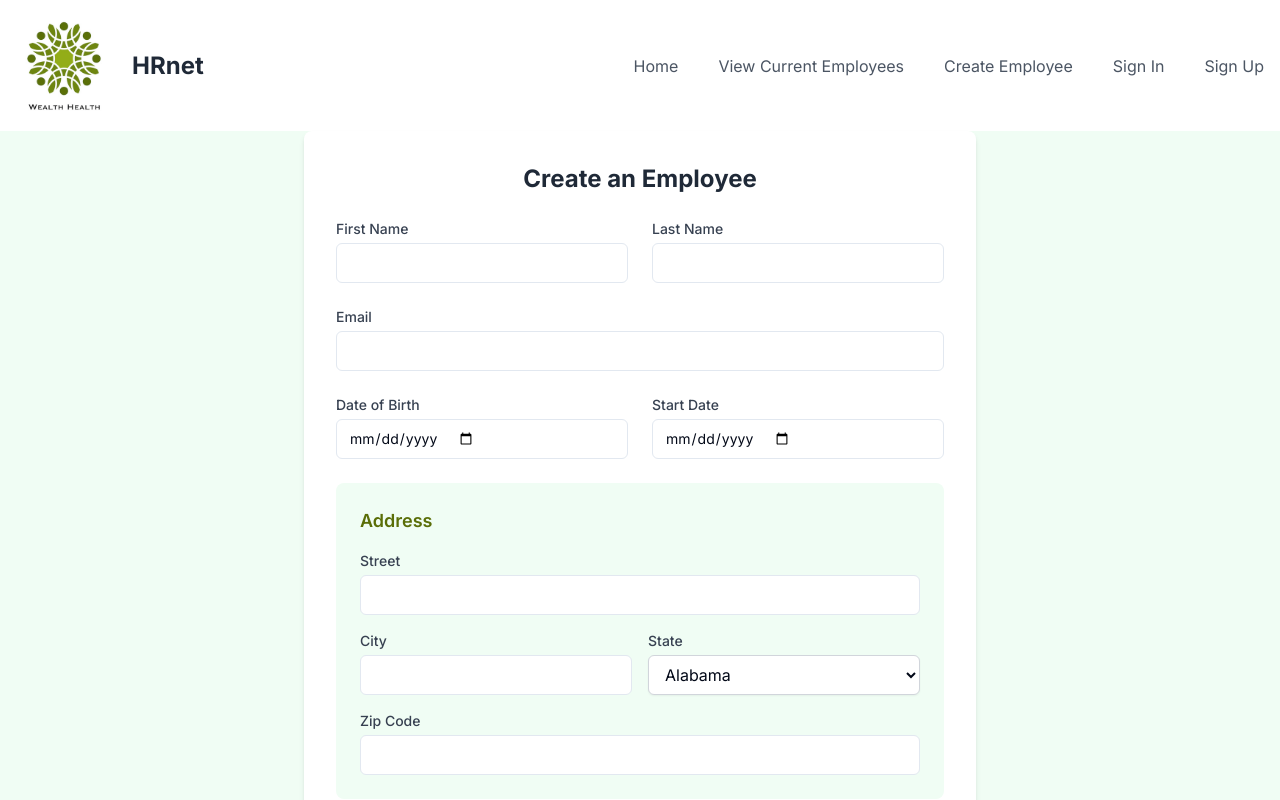
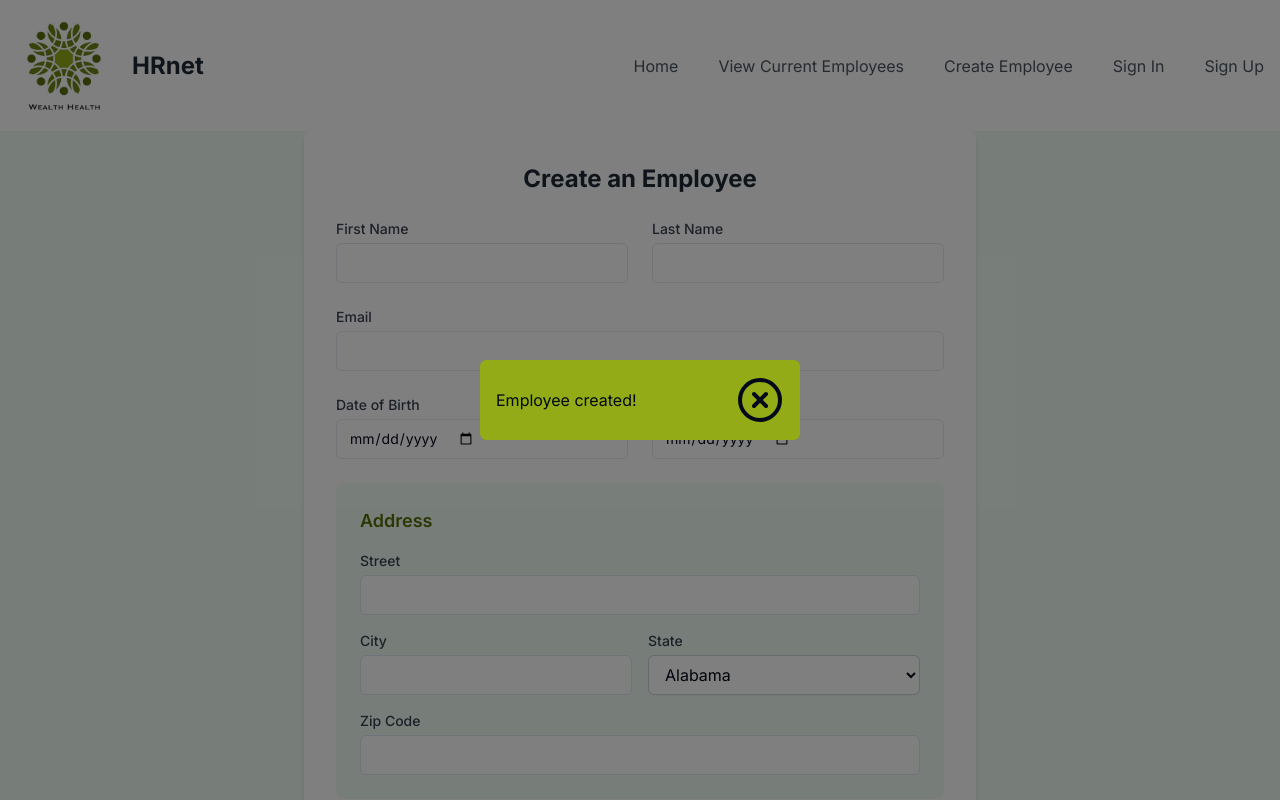
Before and after one commit to Gizmoux/wealth-health, a Next.js app: page /pages/create-employee in a window 1280 px wide. Shown: the top 800 px of the page. Built offline with nearby package versions, Linux system fonts and the light colour scheme.

Commit message:
Modify modal

```diff
--- a/app/components/Modal.tsx
+++ b/app/components/Modal.tsx
@@ -1,10 +1,19 @@
 import React from 'react';
 import { CircleX } from 'lucide-react';
-const Modal = () => {
+const Modal = ({ isOpen, onClose }) => {
+	const handleCloseModale = () => {
+		onClose();
+	};
 	return (
-		<div className="bg-red-500 flex flex-center items-center justify-center h-36">
-			<h1>Employee created!</h1>
-			<CircleX size={48} />
+		<div className=" fixed inset-0 flex items-center justify-center bg-black bg-opacity-50">
+			<div className="bg-primary-foreground w-1/4 h-1/7 p-4 items-center rounded-md flex justify-between">
+				<h1>Employee created!</h1>
+				<CircleX
+					size={48}
+					onClick={handleCloseModale}
+					className="cursor-pointer"
+				/>
+			</div>
 		</div>
 	);
 };
```
